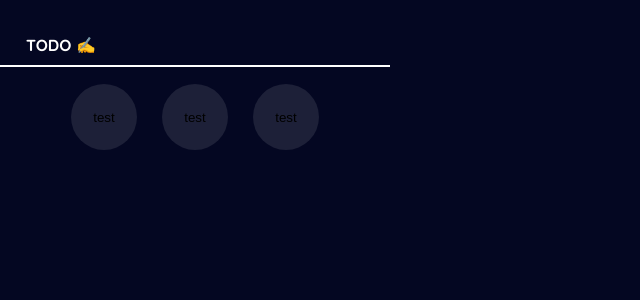
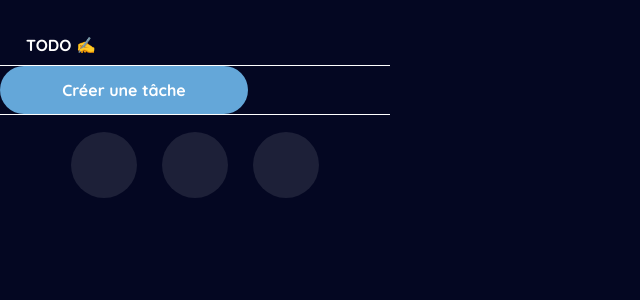
Before and after one commit to JulieNonnon/todolist_julie, an Angular app: page / in a window 1280 px wide. Shown: the top 300 px of the page, without its empty margins (0-640 px from the left). Built offline with nearby package versions, Linux system fonts and the light colour scheme.

Commit message:
[FEATURE] création bouton créer une tâche

```diff
--- a/src/app/app.component.html
+++ b/src/app/app.component.html
@@ -1,3 +1,4 @@
 <app-header></app-header>
 <!-- <router-outlet></router-outlet> -->
+<app-create-task-button></app-create-task-button>
 <app-footer></app-footer>
--- a/src/app/app.module.ts
+++ b/src/app/app.module.ts
@@ -5,12 +5,14 @@ import { AppComponent } from './app.component';
 import { HeaderComponent } from './components/header/header.component';
 import { FooterComponent } from './components/footer/footer.component';
 import { AppRoutingModule } from './app-routing.module';
+import { CreateTaskButtonComponent } from './components/create-task-button/create-task-button.component';
 
 @NgModule({
   declarations: [
     AppComponent,
     HeaderComponent,
-    FooterComponent
+    FooterComponent,
+    CreateTaskButtonComponent
   ],
   imports: [
     BrowserModule,
--- /dev/null
+++ b/src/app/components/create-task-button/create-task-button.component.html
@@ -0,0 +1 @@
+<button class="btn-action">Créer une tâche</button>
--- a/src/app/components/footer/footer.component.html
+++ b/src/app/components/footer/footer.component.html
@@ -1,15 +1,13 @@
 <footer>
-<nav>
 
-<button class="btn-list"><img scr="/assets/images/icon_list.png">test</button>
+    <nav>
 
-<button class="btn-plus"><img scr="/assets/images/icon_plus.png">test</button>
+        <button class="btn-list"><img scr="assets/images/icon_list.png"></button>
 
-<button class="btn-history"><img scr="/assets/images/icon_history.png">test</button>
+        <button class="btn-plus"><img scr="/assets/images/icon_plus.png"></button>
 
+        <button class="btn-history"><img scr="/assets/images/icon_history.png"></button>
 
-
-</nav>
-
+    </nav>
 
 </footer>
--- a/src/styles.css
+++ b/src/styles.css
@@ -12,3 +12,19 @@ html{
     font-weight: 700;
     font-size: 16px;
 }
+
+.btn-action{
+    background-color: #64A7D9;
+    color: white;
+    border: none;
+    border-radius: 30px;
+    width: 248px;
+    height: 48px;
+    font-family: Quicksand;
+    font-weight: 700;
+    font-size: 16px;
+}
+
+.btn-action:hover{
+    cursor: pointer;
+}
```
Also changed, not shown: src/app/components/create-task-button/create-task-button.component.ts (added, +10 -0 lines), src/app/components/create-task-button/create-task-button.component.css (added), 1 other file (tests, documents, lock files or other folders).
